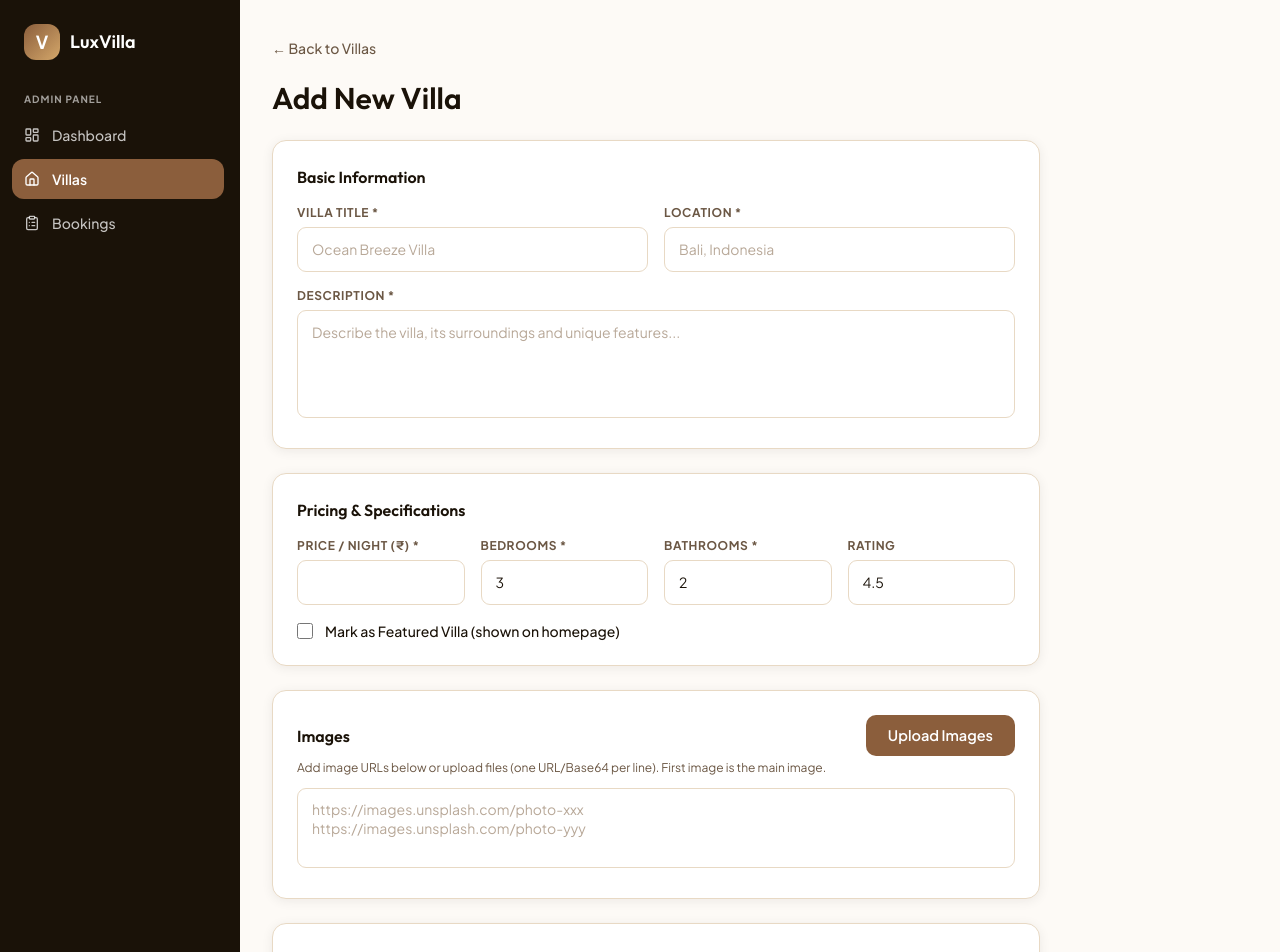
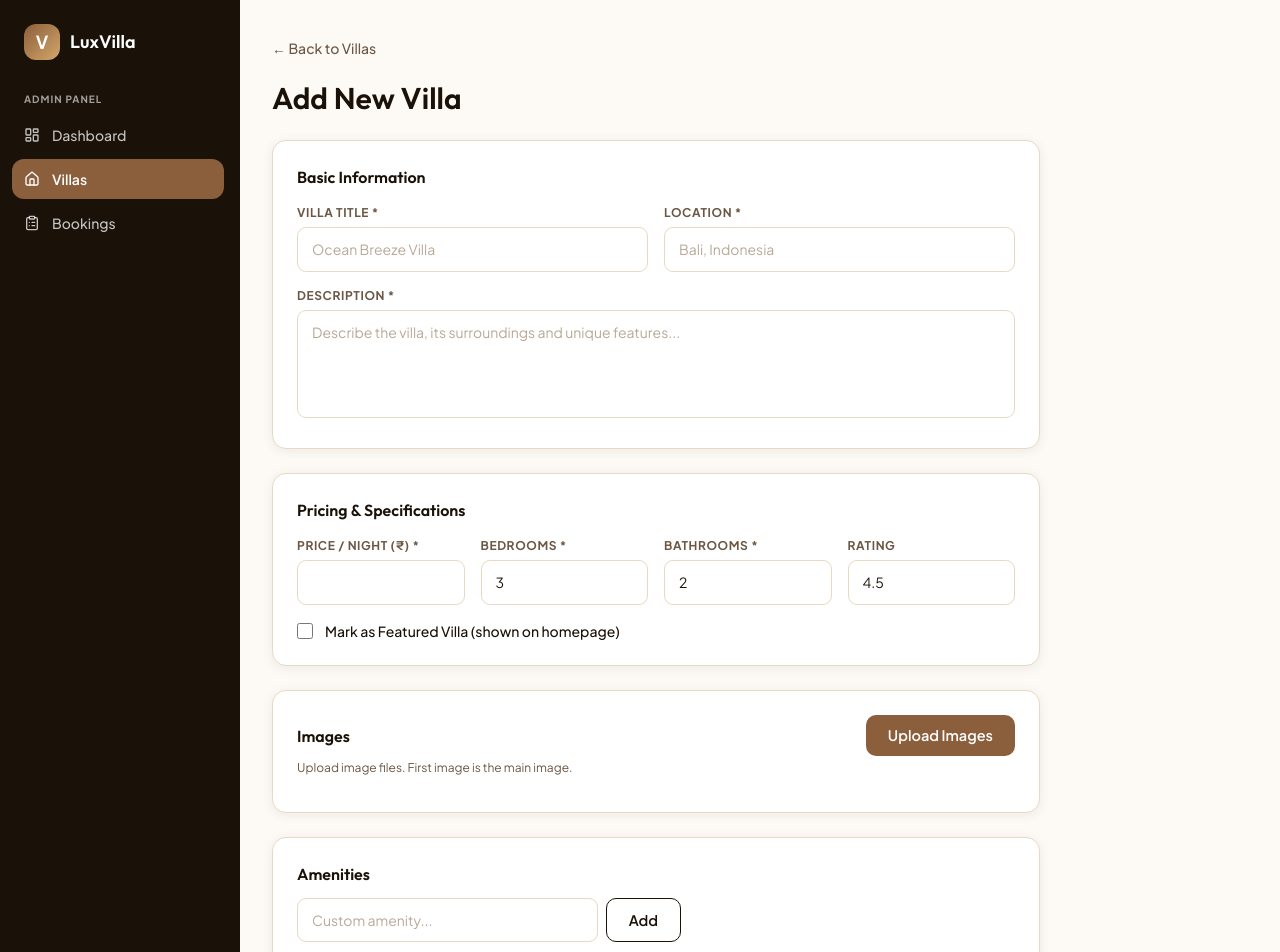
Before and after one commit to 238w5a1217-commits/lux-villa, a Next.js app: page /admin/villas/add in a window 1280 px wide. Shown: the top 952 px of the page. Built offline with nearby package versions, Linux system fonts and the light colour scheme.

Commit message:
Update VillaForm.tsx

```diff
--- a/components/VillaForm.tsx
+++ b/components/VillaForm.tsx
@@ -248,15 +248,7 @@ export default function VillaForm({ initialData, isEdit, villaId }: VillaFormPro
                   />
                 </div>
               </div>
-              <p className="text-xs text-[var(--color-ink-soft)] mb-3">Add image URLs below or upload files (one URL/Base64 per line). First image is the main image.</p>
-              <textarea
-                className="input resize-none font-mono text-xs"
-                name="images"
-                value={form.images}
-                onChange={handleChange}
-                rows={3}
-                placeholder="https://images.unsplash.com/photo-xxx&#10;https://images.unsplash.com/photo-yyy"
-              />
+              <p className="text-xs text-[var(--color-ink-soft)] mb-3">Upload image files. First image is the main image.</p>
 
               {form.images.trim() && (
                 <div className="grid grid-cols-2 md:grid-cols-4 gap-4 mt-4">
```
